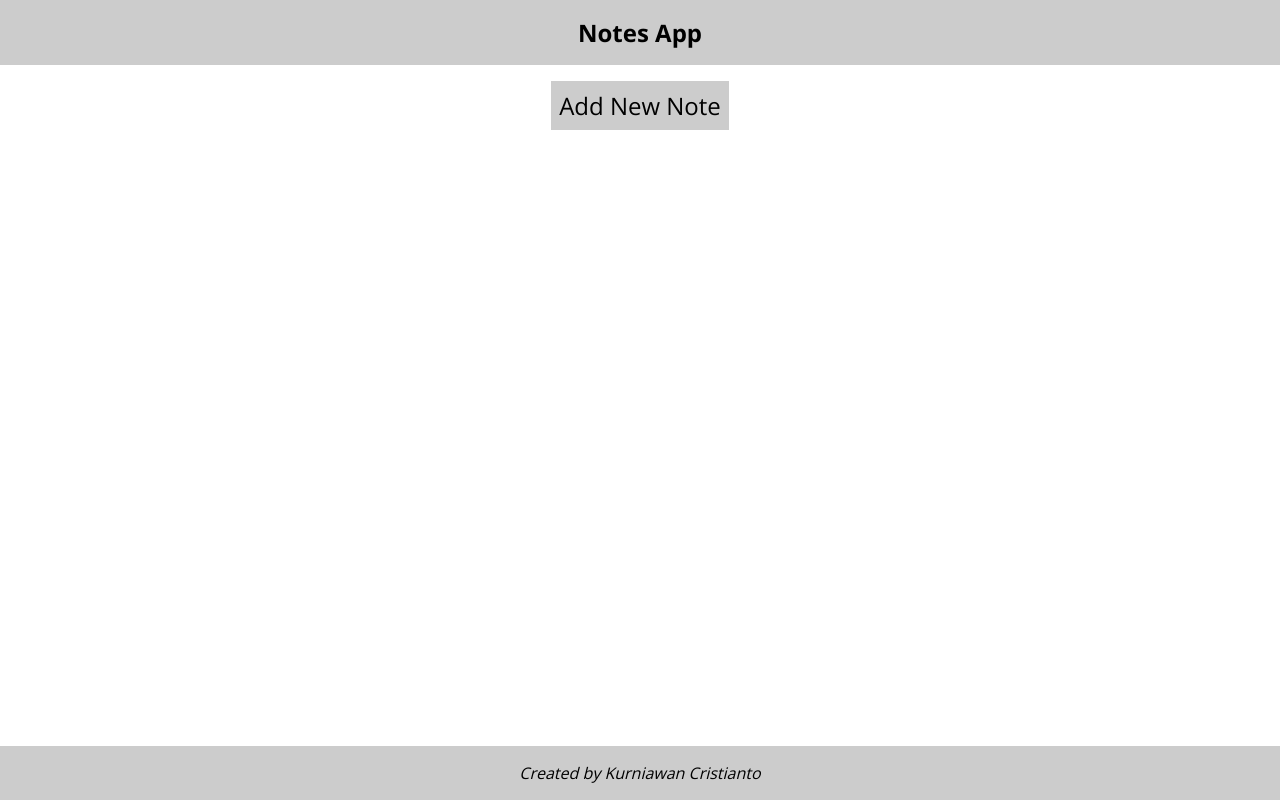
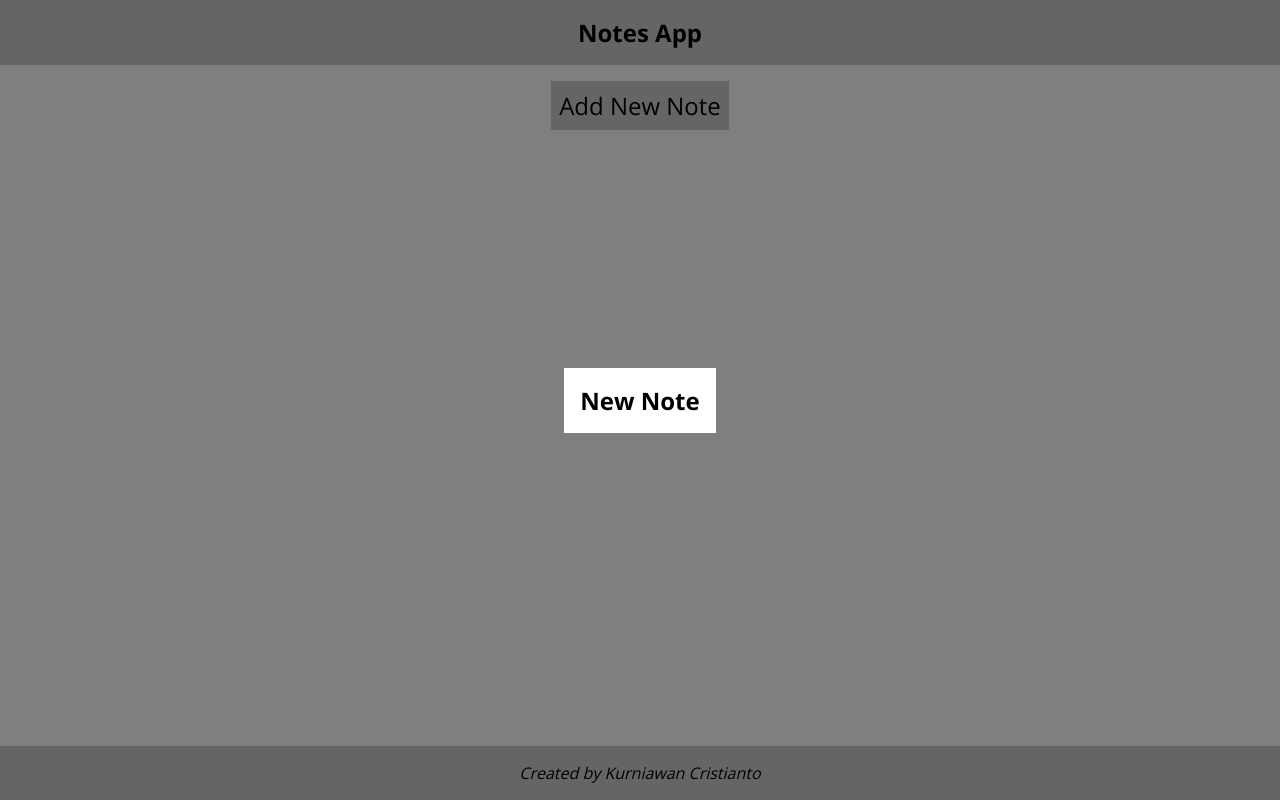
Before and after one commit to WawanC/notes-app, a React (Create React App) app: page / in a window 1280 px wide. Built offline with nearby package versions, Linux system fonts and the light colour scheme.

Commit message:
add modal component

```diff
--- a/src/App.jsx
+++ b/src/App.jsx
@@ -1,5 +1,6 @@
 import { Component } from "react";
 import Footer from "./components/Footer";
+import Modal from "./components/Modal";
 import Navbar from "./components/Navbar";
 import "./styles/App.css";
 
@@ -14,6 +15,9 @@ class App extends Component {
   render() {
     return (
       <>
+        <Modal>
+          <h1>New Note</h1>
+        </Modal>
         <Navbar />
         <main>
           <button>Add New Note</button>
--- /dev/null
+++ b/src/components/Modal.jsx
@@ -0,0 +1,12 @@
+import "../styles/Modal.css";
+
+const Modal = (props) => {
+  return (
+    <section className="modal">
+      <div className="backdrop" />
+      <div className="content">{props.children}</div>
+    </section>
+  );
+};
+
+export default Modal;
--- /dev/null
+++ b/src/styles/Modal.css
@@ -0,0 +1,21 @@
+.modal {
+  display: flex;
+  justify-content: center;
+  align-items: center;
+
+  width: 100vw;
+  height: 100vh;
+  position: fixed;
+}
+
+.modal .backdrop {
+  width: 100%;
+  height: 100%;
+  background-color: rgba(0, 0, 0, 0.5);
+}
+
+.modal .content {
+  position: absolute;
+  background-color: white;
+  padding: 1rem;
+}
```
